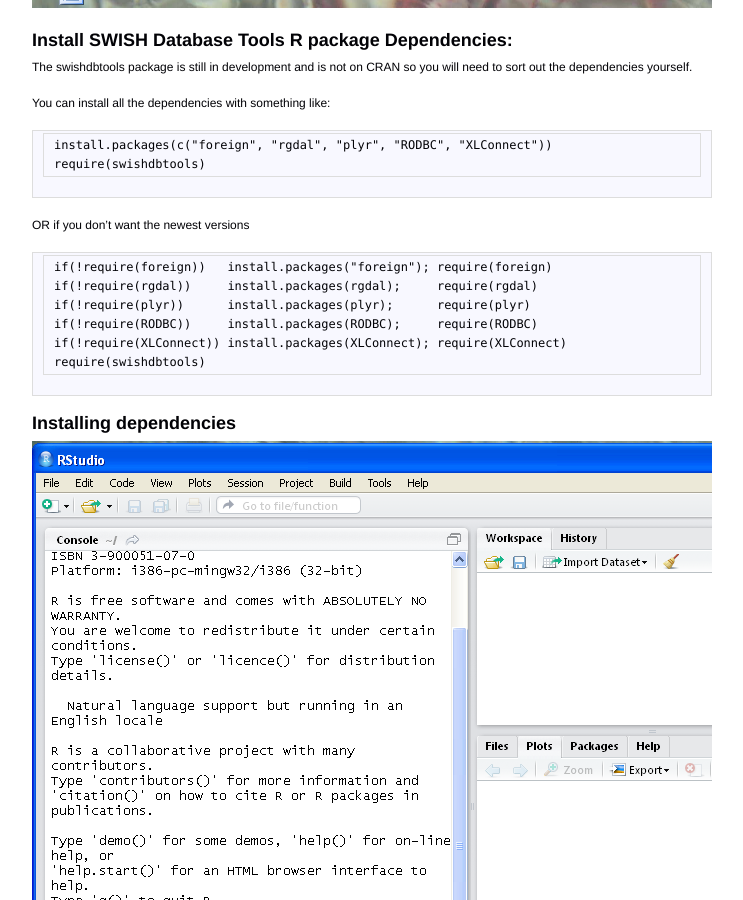
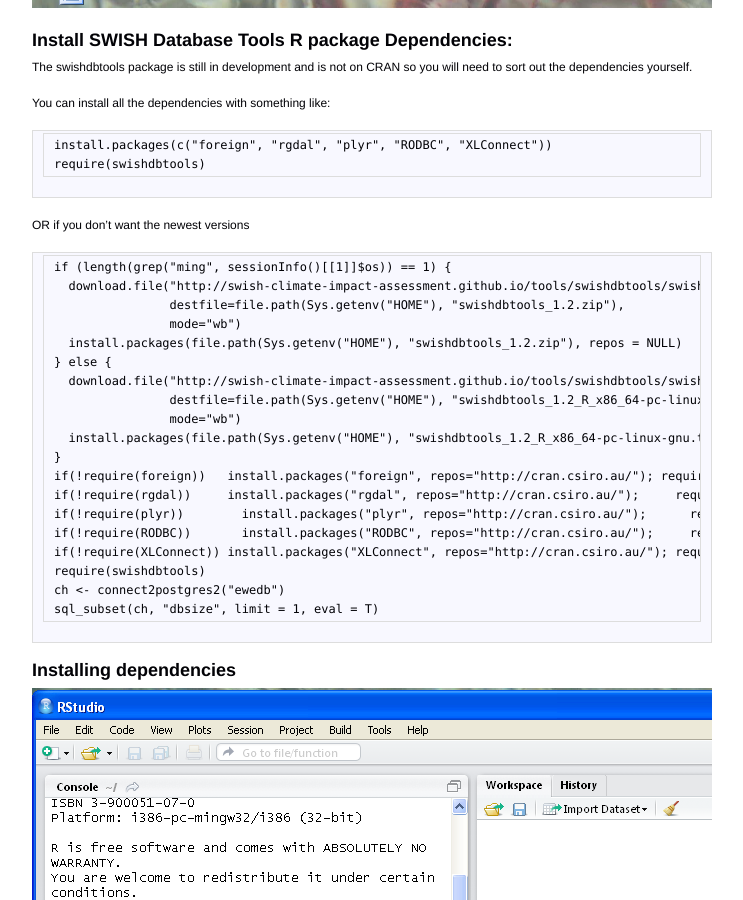
Before and after one commit to swish-climate-impact-assessment/swish-climate-impact-assessment.github.com, a Jekyll site: the page built from _posts/2013-04-27-set-up-swish-computer.md, in a window 1280 px wide and 900 px high, scrolled down 2262 px. Shown: the whole window, without its empty margins (128-871 px from the left). Built offline with Jekyll 4.4.1, drawn with Linux system fonts in a browser that asks for light colours; nearby versions of some CDN libraries; Markdown is read by kramdown in place of the engine named in the settings; comment, search, counter and statistics services are not loaded.

Commit message:
add better install code to R install path post

```diff
--- a/_posts/2013-04-27-set-up-swish-computer.md
+++ b/_posts/2013-04-27-set-up-swish-computer.md
@@ -46,13 +46,26 @@
   <p></p>
 OR if you don't want the newest versions
 
-    if(!require(foreign))   install.packages("foreign"); require(foreign)
-    if(!require(rgdal))     install.packages(rgdal);     require(rgdal)
-    if(!require(plyr))      install.packages(plyr);      require(plyr)
-    if(!require(RODBC))     install.packages(RODBC);     require(RODBC)
-    if(!require(XLConnect)) install.packages(XLConnect); require(XLConnect)
+    if (length(grep("ming", sessionInfo()[[1]]$os)) == 1) {
+      download.file("http://swish-climate-impact-assessment.github.io/tools/swishdbtools/swishdbtools_1.2.zip",
+                    destfile=file.path(Sys.getenv("HOME"), "swishdbtools_1.2.zip"),
+                    mode="wb")
+      install.packages(file.path(Sys.getenv("HOME"), "swishdbtools_1.2.zip"), repos = NULL)
+    } else {
+      download.file("http://swish-climate-impact-assessment.github.io/tools/swishdbtools/swishdbtools_1.2_R_x86_64-pc-linux-gnu.tar.gz",
+                    destfile=file.path(Sys.getenv("HOME"), "swishdbtools_1.2_R_x86_64-pc-linux-gnu.tar.gz"),
+                    mode="wb")
+      install.packages(file.path(Sys.getenv("HOME"), "swishdbtools_1.2_R_x86_64-pc-linux-gnu.tar.gz"), repos = NULL)
+    }
+    if(!require(foreign))   install.packages("foreign", repos="http://cran.csiro.au/"); require(foreign)
+    if(!require(rgdal))     install.packages("rgdal", repos="http://cran.csiro.au/");     require(rgdal)
+    if(!require(plyr))        install.packages("plyr", repos="http://cran.csiro.au/");      require(plyr)
+    if(!require(RODBC))       install.packages("RODBC", repos="http://cran.csiro.au/");     require(RODBC)
+    if(!require(XLConnect)) install.packages("XLConnect", repos="http://cran.csiro.au/"); require(XLConnect)
     require(swishdbtools)
-  <p></p>
+    ch <- connect2postgres2("ewedb")
+    sql_subset(ch, "dbsize", limit = 1, eval = T)
+<p></p>
 
 ## Installing dependencies
 
```
Also changed, not shown: swish-website-overview.org (+18 -5 lines).
